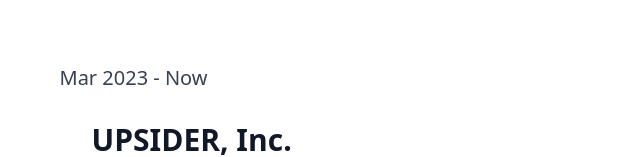
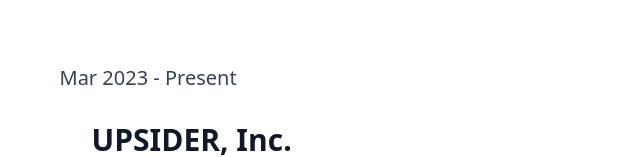
Before and after one commit to Ryu236/portfolio, a Next.js app: page / in a window 1280 px wide. Shown: the part 475-632 px from the top of the page, without its empty margins (248-888 px from the left). Built offline with nearby package versions, Linux system fonts and the light colour scheme; no server answers.

Commit message:
:+1: refactor(resume): Change Now to Present

```diff
--- a/components/resume.tsx
+++ b/components/resume.tsx
@@ -9,7 +9,7 @@ export const Resume: React.VFC = () => {
       <h2 className="text-center">Experience</h2>
       <div className="mx-4">
         <div>
-          <p>Mar 2023 - Now</p>
+          <p>Mar 2023 - Present</p>
           <div className="ml-8">
             <h3>UPSIDER, Inc.</h3>
             Backend Engineer <br />
```
Also changed, not shown: 1 other file (tests, documents, lock files or other folders).
